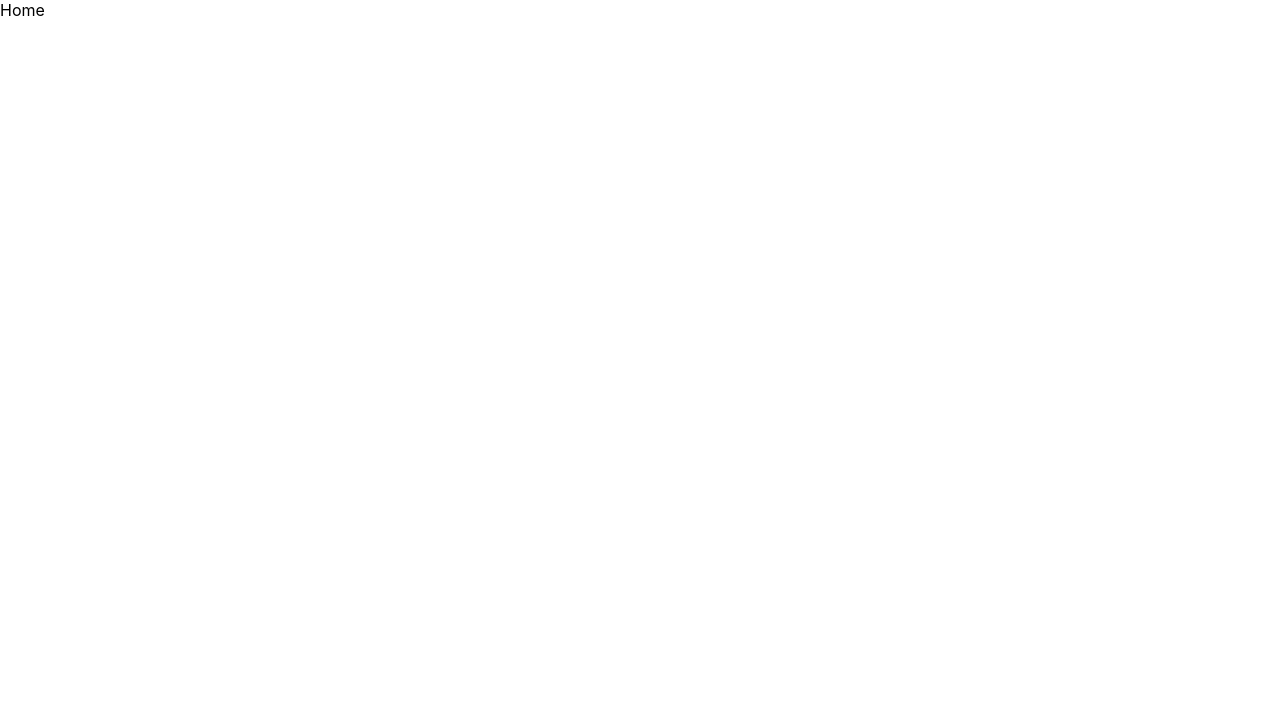
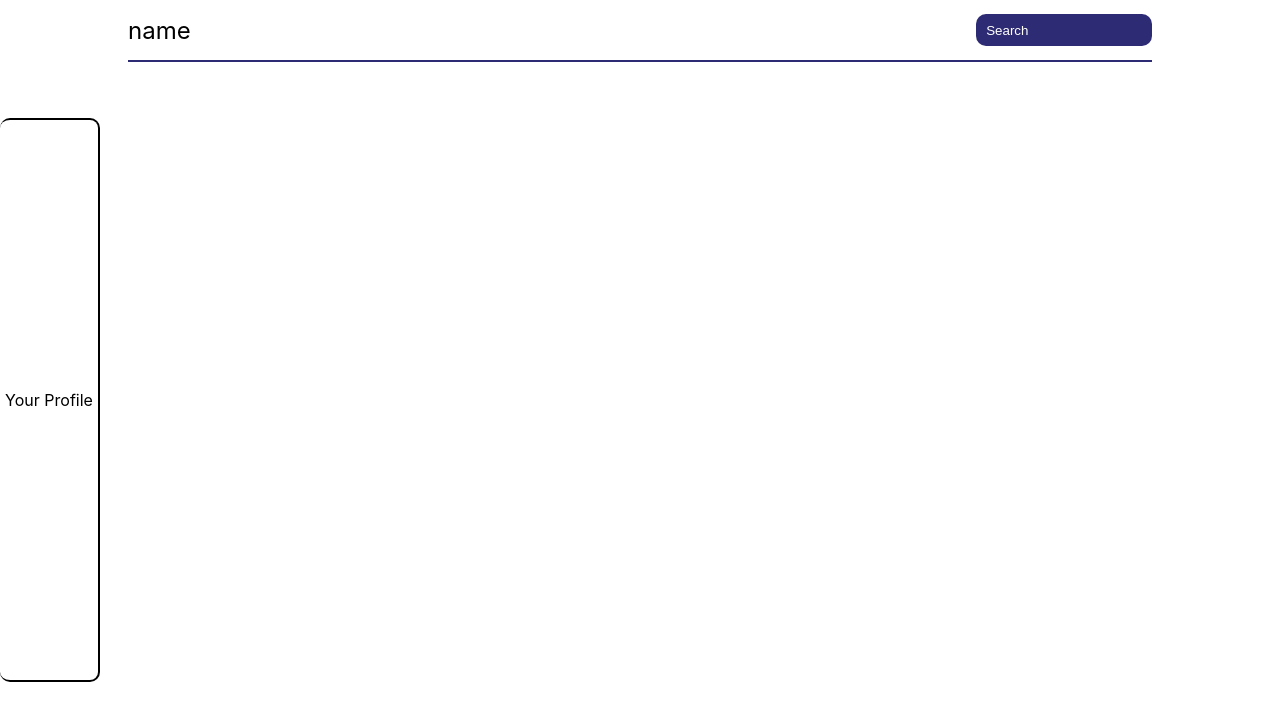
Before and after one commit to YoussefHoussein/book-sharing, a React (Create React App) app in the folder frontend/: page /home in a window 1280 px wide. Shown: the top 720 px of the page. Built offline with nearby package versions, Linux system fonts and the light colour scheme.

Commit message:
frontend <> add the sidebar design

```diff
--- a/frontend/src/components/home/index.jsx
+++ b/frontend/src/components/home/index.jsx
@@ -1,8 +1,16 @@
 import React from 'react'
-
+import Navbar from '../navbar'
+import SideBar from '../sideBar'
+import './style.css'
 const Home = () => {
   return (
-    <div>Home</div>
+    <div className='flex'>
+        <Navbar name={"name"}/>
+        <div className='sidebar-container flex'>
+        <SideBar />
+        </div>
+
+    </div>
   )
 }
 
--- /dev/null
+++ b/frontend/src/components/home/style.css
@@ -0,0 +1,8 @@
+.sidebar-container{
+    width: 100px;
+    height: 100vh;
+    position: absolute;
+    left: 0;
+    align-items: center;
+    justify-content: flex-start;
+}
--- a/frontend/src/components/navbar/index.jsx
+++ b/frontend/src/components/navbar/index.jsx
@@ -1,9 +1,12 @@
 import React from 'react'
 import './style.css'
-const Navbar = () => {
+const Navbar = ({name}) => {
   return (
-    <div className='navbar'>
-
+    <div className='navbar flex spaceBetween'>
+      <div className='navbar-name'>{name}</div>
+      <div className='navbar-search-container flex'>
+        <input type="text" className='navbar-search-input' placeholder='Search'/>
+      </div>
     </div>
   )
 }
--- a/frontend/src/components/navbar/style.css
+++ b/frontend/src/components/navbar/style.css
@@ -1,5 +1,24 @@
 .navbar{
     width: 80%;
-    height: 40px;
+    height: 60px;
     margin: 0 auto;
+    border-bottom: 2px solid rgb(45, 43, 115);
+    align-items: center;
 }
+.navbar-search-container{
+    width: 20%;
+    height: 100%;
+    align-items: center;
+    justify-content: flex-end;
+}
+.navbar-search-input{
+    width: 80%;
+    height: 50%;
+    border-radius: 10px;
+    padding-left: 10px;
+    border: 0;
+    background-color: rgb(45, 43, 115);
+}
+.navbar-name{
+    font-size: 1.5rem;
+}
--- /dev/null
+++ b/frontend/src/components/sideBar/index.jsx
@@ -0,0 +1,11 @@
+import React from 'react'
+import './style.css'
+const SideBar = () => {
+  return (
+    <div className='sideBar flex center'>
+      <div>Your Profile</div>
+    </div>
+  )
+}
+
+export default SideBar
--- /dev/null
+++ b/frontend/src/components/sideBar/style.css
@@ -0,0 +1,7 @@
+.sideBar{
+    width: 100%;
+    height: 70vh;
+    border: 2px  solid black;
+    border-left: none;
+    border-radius: 10px;
+}
```
